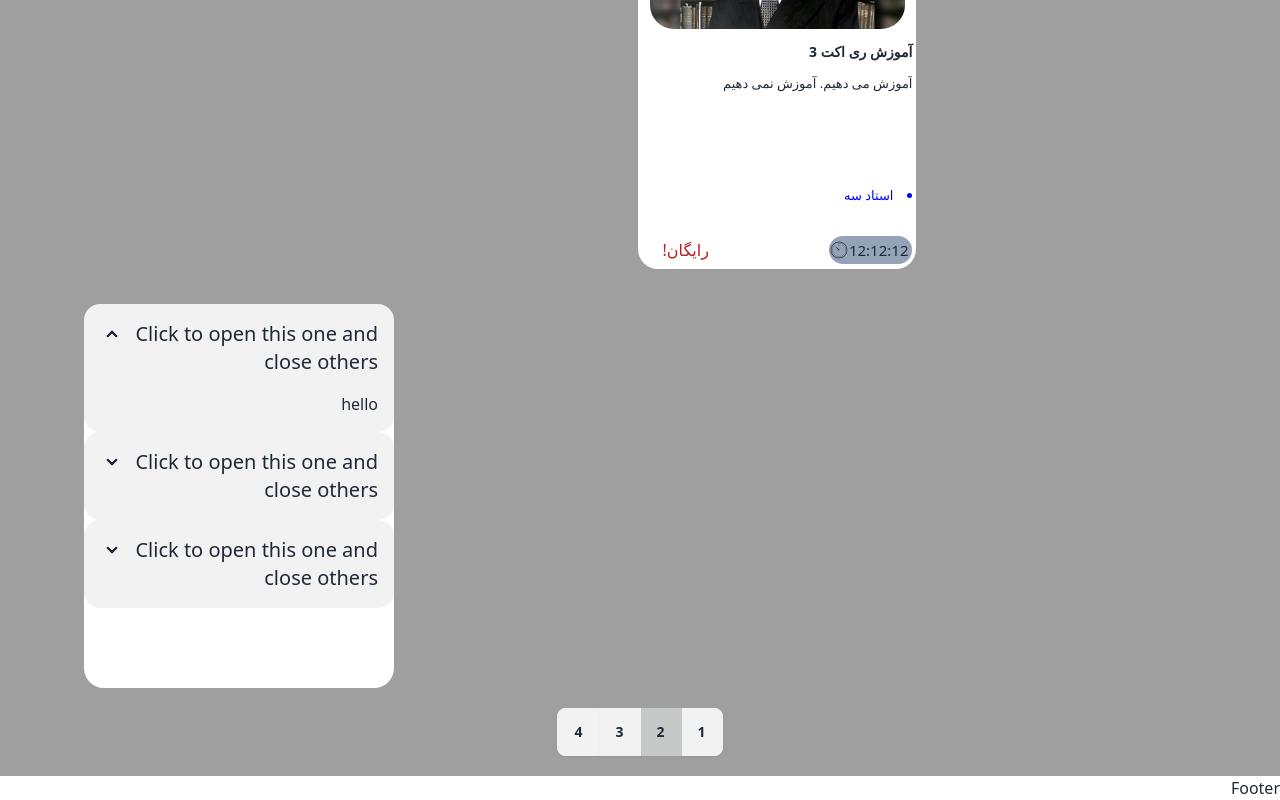
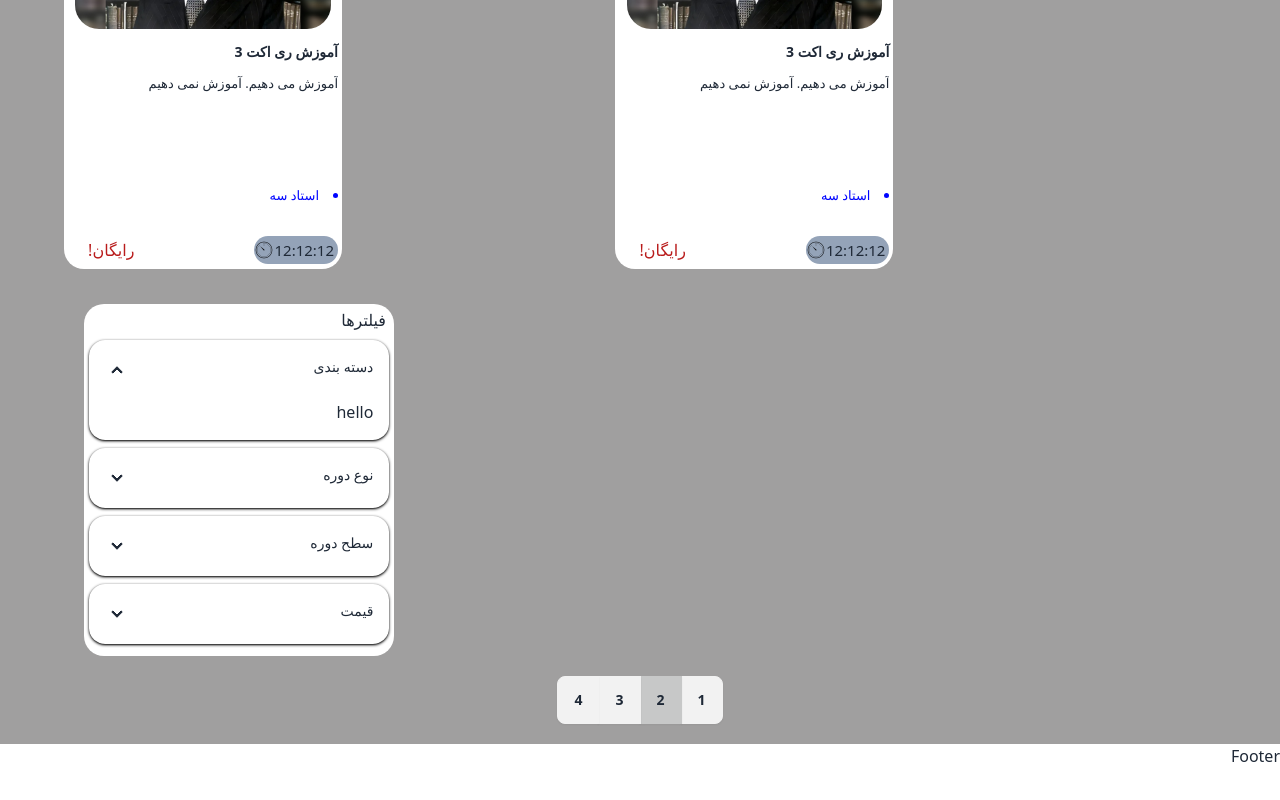
Before and after one commit to academy-react-summer1403/future-programmers, a React (Vite) app: page /courses in a window 1280 px wide. Shown: the part 796-1596 px from the top of the page. After the commit the page ends 1564 px from the top, so only its background shows below. Built offline with nearby package versions, Linux system fonts and the light colour scheme; a web font is replaced by a local one.

Commit message:
doing accardion

```diff
--- a/src/screens/courses/Courses.jsx
+++ b/src/screens/courses/Courses.jsx
@@ -47,7 +47,7 @@ return (
             </Formik>
         </div>
 
-        <div className='w-[74%] h-auto mt-6 pt-5 flex flex-row flex-wrap justify-between gap-y-24'>
+        <div className='w-[72%] h-auto mt-6 pt-5 flex flex-row flex-wrap justify-between gap-y-24'>
             {Course.map((item, index)=>{
                 return(
                     <CourseCard
@@ -61,24 +61,32 @@ return (
                 );
             })}
         </div>
-        <div className='w-[310px] h-96 mt-[19px] ml-5 rounded-[20px] bg-white'>
-            <div className="collapse collapse-arrow bg-base-200">
+        <div className='w-[310px] h-full pb-3 mt-[19px] ml-5 rounded-[20px] bg-white '>
+            <h2 className='mr-2 mt-1'>فیلترها</h2>
+            <div className="collapse collapse-arrow shadow shadow-black mt-2 w-[97%] mx-auto">
                 <input type="checkbox" name="my-accordion-2" defaultChecked />
-                <div className="collapse-title text-xl font-medium">Click to open this one and close others</div>
+                <div className="collapse-title text-[14px]">دسته بندی</div>
                 <div className="collapse-content">
                     <p>hello</p>
                 </div>
             </div>
-            <div className="collapse collapse-arrow bg-base-200">
+            <div className="collapse collapse-arrow shadow shadow-black mt-2 w-[97%] mx-auto">
                 <input type="checkbox" name="my-accordion-2" />
-                <div className="collapse-title text-xl font-medium">Click to open this one and close others</div>
+                <div className="collapse-title text-[14px]">نوع دوره</div>
                 <div className="collapse-content">
                     <p>hello</p>
                 </div>
             </div>
-            <div className="collapse collapse-arrow bg-base-200">
+            <div className="collapse collapse-arrow shadow shadow-black mt-2 w-[97%] mx-auto">
                 <input type="checkbox" name="my-accordion-2" />
-                <div className="collapse-title text-xl font-medium">Click to open this one and close others</div>
+                <div className="collapse-title text-[14px]">سطح دوره</div>
+                <div className="collapse-content">
+                    <p>hello</p>
+                </div>
+            </div>
+            <div className="collapse collapse-arrow shadow shadow-black mt-2 w-[97%] mx-auto">
+                <input type="checkbox" name="my-accordion-2" />
+                <div className="collapse-title text-[14px]"> قیمت</div>
                 <div className="collapse-content">
                     <p>hello</p>
                 </div>
```
